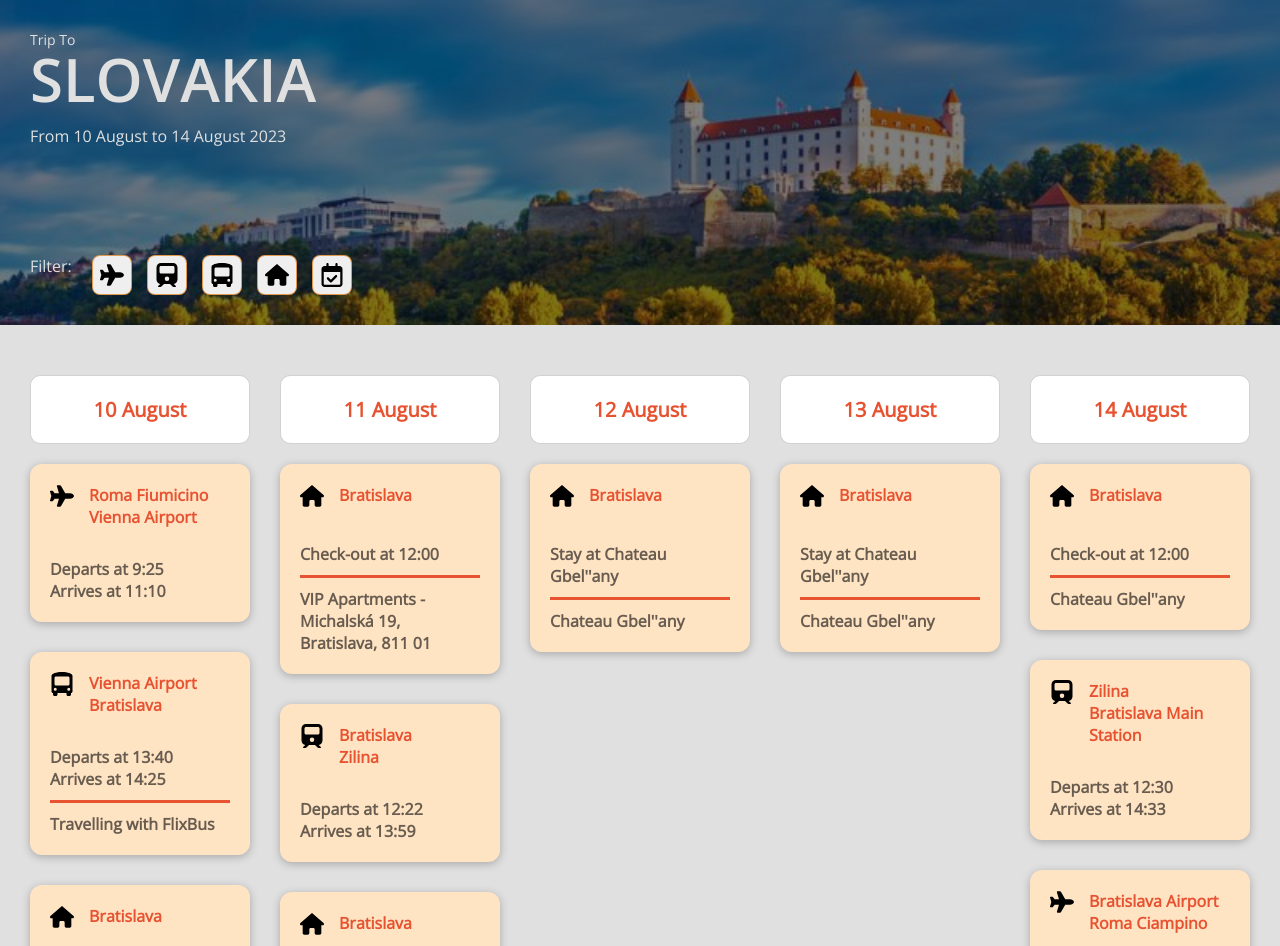
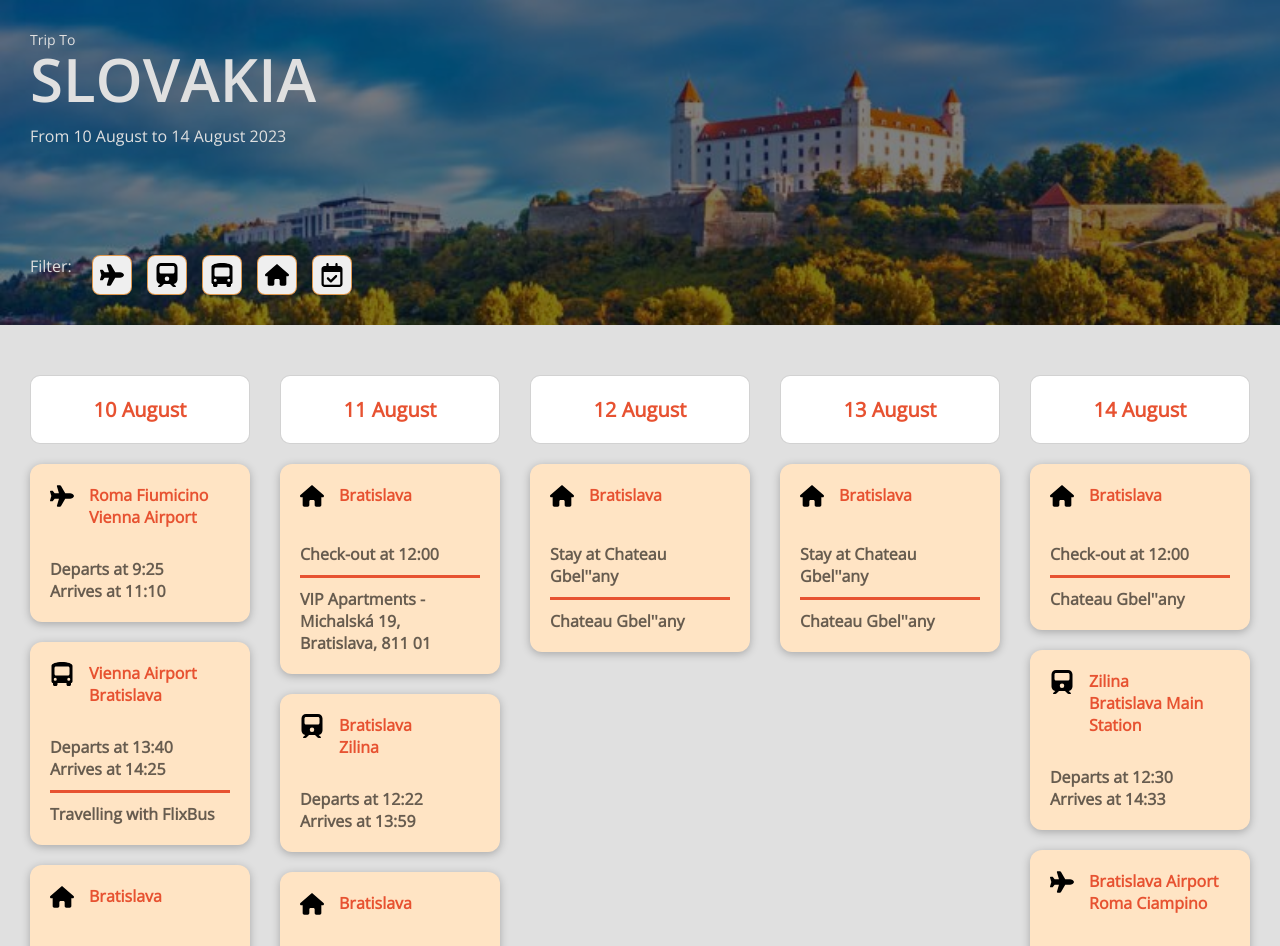
Before and after one commit to MartSe1991/TripPlanner, a React (Vite) app: page / in a window 1280 px wide. Shown: the top 946 px of the page. Built offline with nearby package versions, Linux system fonts and the light colour scheme.

Commit message:
corrections

```diff
--- a/src/containers/Body.module.scss
+++ b/src/containers/Body.module.scss
@@ -39,6 +39,6 @@
 .cards {
   display: flex;
   flex-direction: column;
-  row-gap: 30px;
+  row-gap: 20px;
   padding-top: 20px;
 }
```
